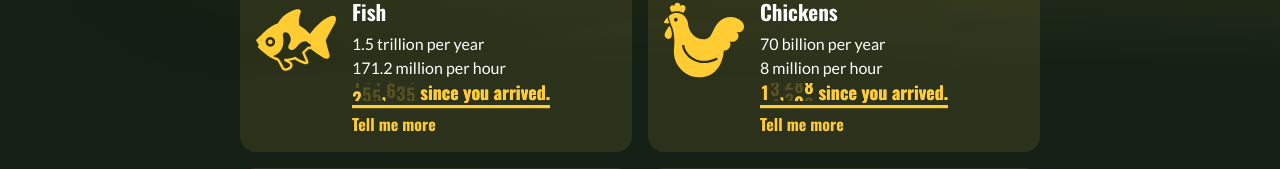
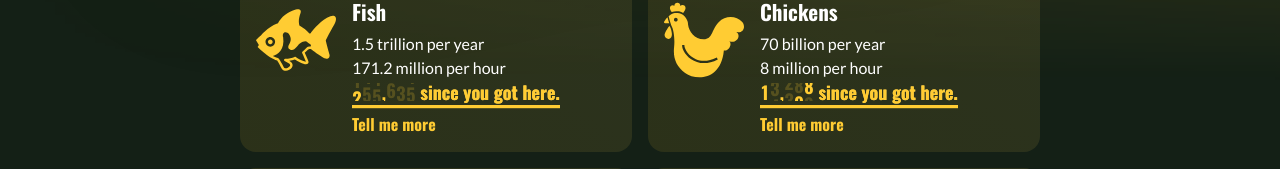
Before and after one commit to Mitcheljager/animalspersecond, a SvelteKit app: page / in a window 1280 px wide. Shown: the part 718-887 px from the top of the page. Built offline with nearby package versions, Linux system fonts and the light colour scheme.

Commit message:
chore: Copy

```diff
--- a/src/routes/AnimalCounter.svelte
+++ b/src/routes/AnimalCounter.svelte
@@ -31,7 +31,7 @@
 
     <div>{bigNumberToWords(Math.floor(annually))} per year</div>
     <div>{bigNumberToWords(Math.floor(hourly))} per hour</div>
-    <div class="counter"><span class="underline"><RollingNumber number={Math.round(sinceArrival).toLocaleString()} /> since you arrived.</span></div>
+    <div class="counter"><span class="underline"><RollingNumber number={Math.round(sinceArrival).toLocaleString()} /> since you got here.</span></div>
 
     <button class="button">Tell me more</button>
   </div>
```
